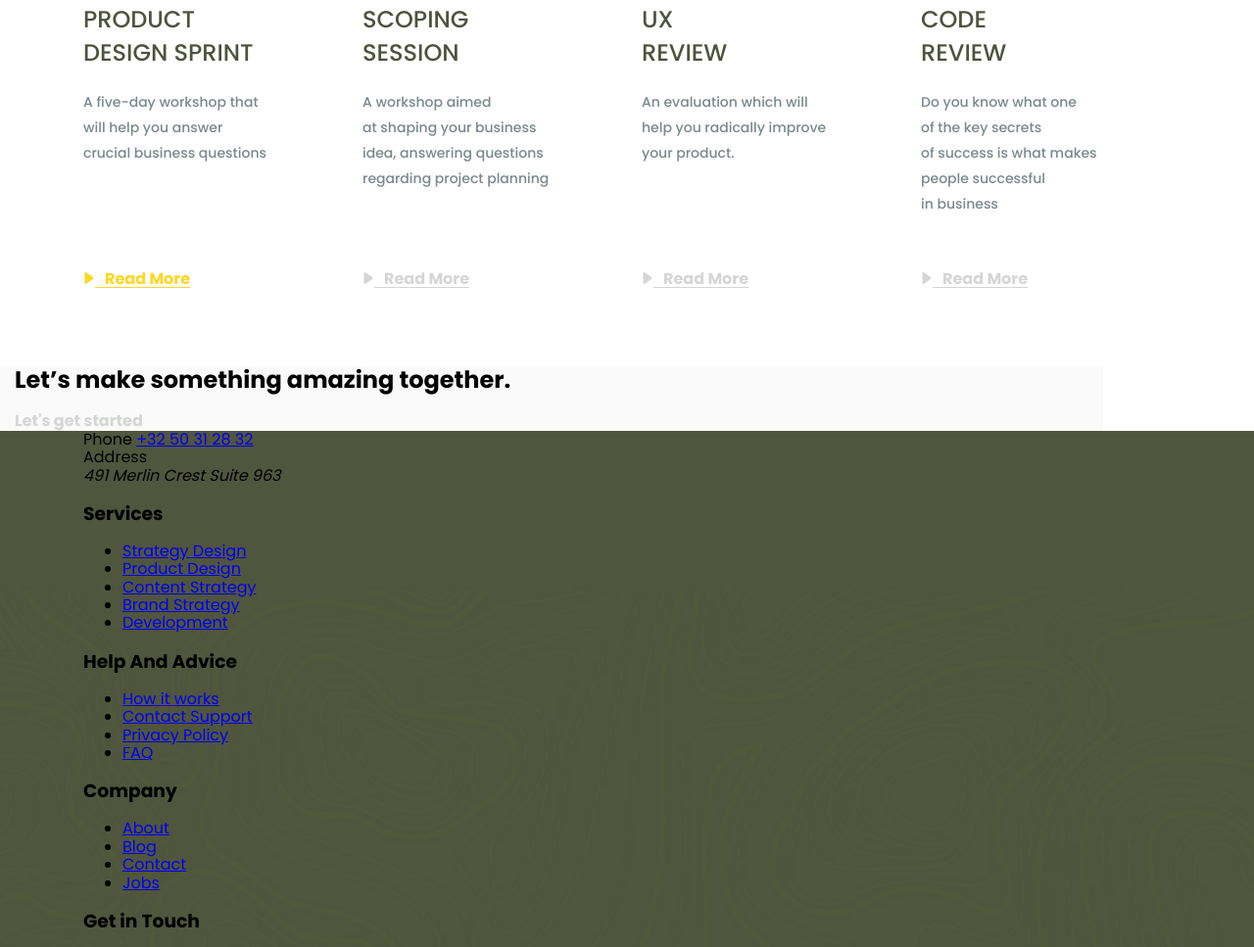
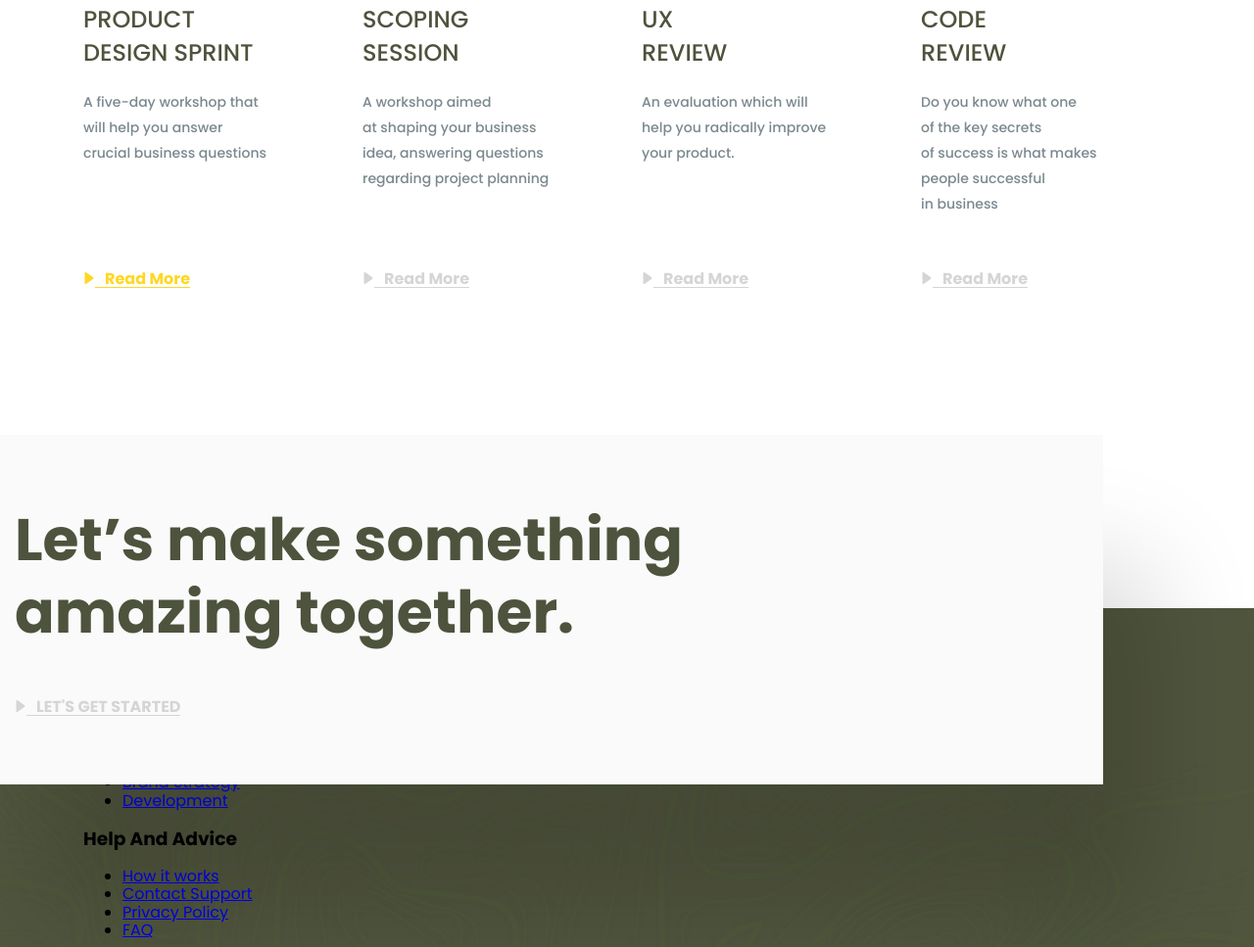
Before and after one commit to alex197925/webovio, a plain HTML site: page index.html in a window 1280 px wide. Shown: the part 1137-2104 px from the top of the page at 98% size. Drawn offline with Linux system fonts and the light colour scheme.

Commit message:
ADD: Get started section

```diff
--- a/css/style.css
+++ b/css/style.css
@@ -157,8 +157,9 @@ img {
 
 /* SERVICES */
 .services {
+  margin-bottom: -180px;
   padding-top: 150px;
-  padding-bottom: 60px;
+  padding-bottom: 150px;
 }
 
 .site-title {
@@ -215,8 +216,26 @@ img {
 /* END OF SERVICES */
 
 .get-started {
+  position: relative;
+  top: 180px;
+  width: 88%;
+  padding: 70px 0;
   background-color: #fafafa;
-  width: 88%;
+  box-shadow: 50px 130px 100px rgba(0, 0, 0, 0.145947);
+}
+
+.get-started-title {
+  max-width: 822px;
+  margin: 0;
+  margin-bottom: 50px;
+  font-weight: 700;
+  font-size: 60px;
+  line-height: 74px;
+  color: #4d533c;
+}
+
+.get-started-link {
+  text-transform: uppercase;
 }
 
 /* FOOTER */
--- a/index.html
+++ b/index.html
@@ -239,7 +239,29 @@
           <h2 class="get-started-title">
             Let&rsquo;s make something amazing together.
           </h2>
-          <a href="#" class="get-started-link link">Let's get started</a>
+          <a href="#" class="get-started-link link">
+            <svg
+              version="1.1"
+              xmlns="http://www.w3.org/2000/svg"
+              xmlns:xlink="http://www.w3.org/1999/xlink"
+              x="0px"
+              y="0px"
+              viewBox="0 0 494.148 494.148"
+              style="enable-background: new 0 0 494.148 494.148"
+              xml:space="preserve"
+            >
+              <g>
+                <g>
+                  <path
+                    d="M405.284,201.188L130.804,13.28C118.128,4.596,105.356,0,94.74,0C74.216,0,61.52,16.472,61.52,44.044v406.124
+                    c0,27.54,12.68,43.98,33.156,43.98c10.632,0,23.2-4.6,35.904-13.308l274.608-187.904c17.66-12.104,27.44-28.392,27.44-45.884
+                    C432.632,229.572,422.964,213.288,405.284,201.188z"
+                  />
+                </g>
+              </g>
+            </svg>
+            <span>Let's get started</span>
+          </a>
         </div>
       </section>
     </main>
```
